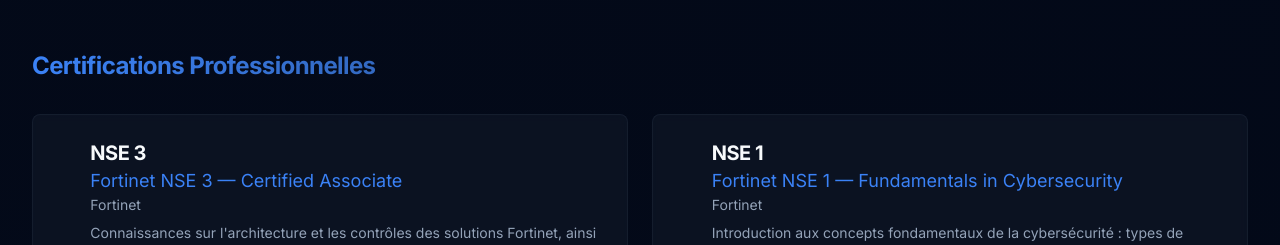
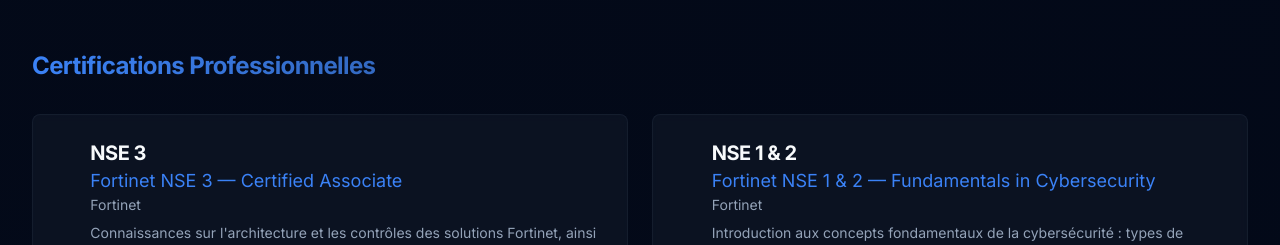
Before and after one commit to eyquemro/Portfolio, a React (Vite) app: page / in a window 1280 px wide. Shown: the part 4140-4385 px from the top of the page. Built offline with nearby package versions, Linux system fonts and the light colour scheme; no server answers; some icons are missing.

Commit message:
Update certifications: change "NSE 1" to "NSE 1 & 2" for accurate representation

```diff
--- a/src/components/sections/Certifications.tsx
+++ b/src/components/sections/Certifications.tsx
@@ -14,8 +14,8 @@
     icon: FaAward
   },
   {
-    name: "NSE 1",
-    title: "Fortinet NSE 1 — Fundamentals in Cybersecurity",
+    name: "NSE 1 & 2",
+    title: "Fortinet NSE 1 & 2 — Fundamentals in Cybersecurity",
     organization: "Fortinet",
     status: "Validée",
     description: "Introduction aux concepts fondamentaux de la cybersécurité : types de menaces, principes de sécurité réseau et bonnes pratiques.",
```
